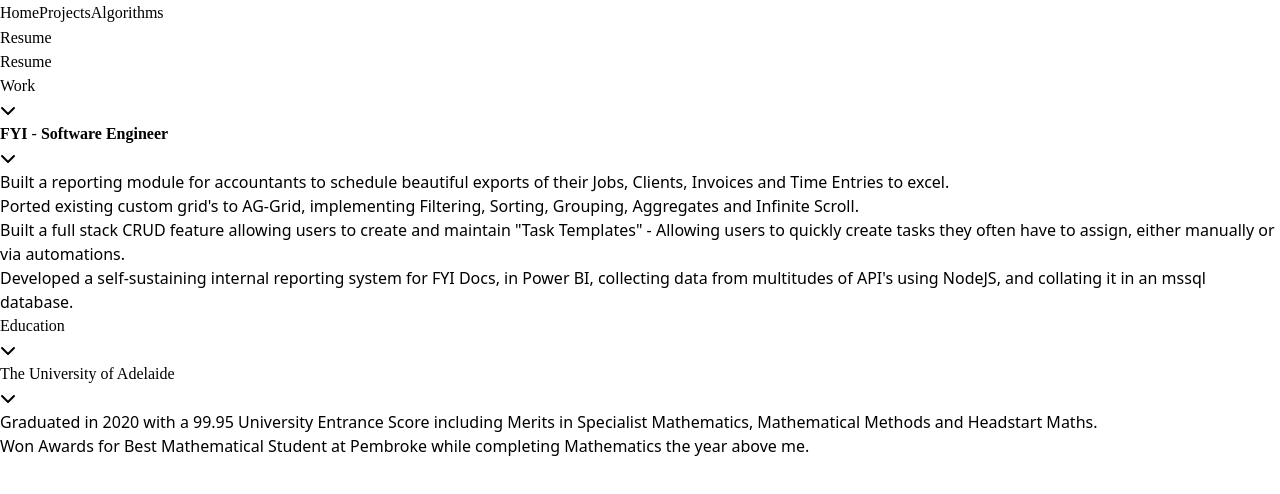
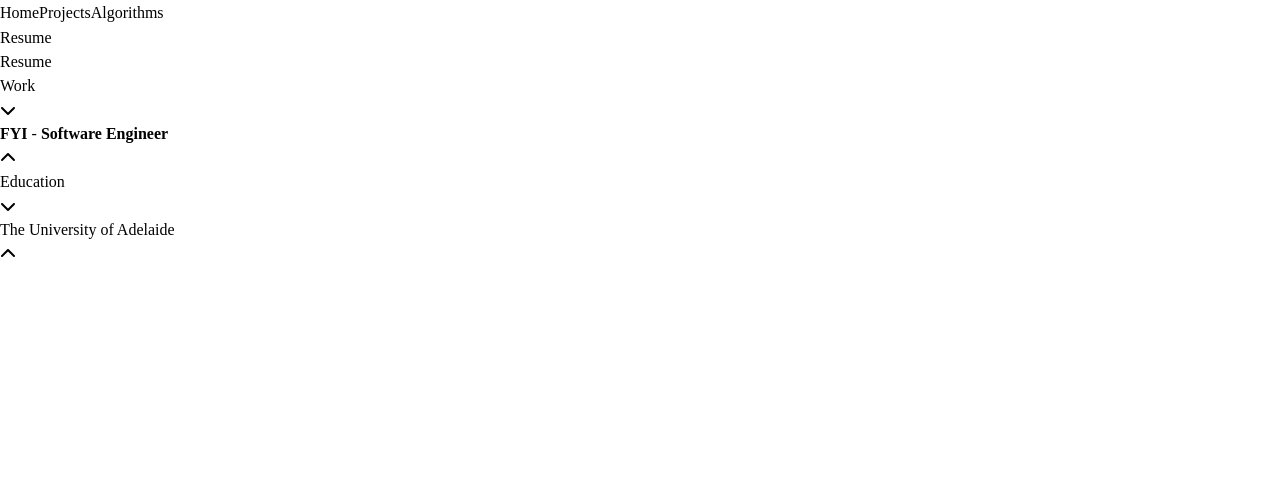
Before and after one commit to Davo176/portfolio, a React (Vite) app: page /resume in a window 1280 px wide. Shown: the top 494 px of the page. Built offline with nearby package versions, Linux system fonts and the light colour scheme.

Commit message:
add framer motion

```diff
--- a/package.json
+++ b/package.json
@@ -15,6 +15,7 @@
     "@fortawesome/react-fontawesome": "^0.2.0",
     "autoprefixer": "^10.4.15",
     "cal-sans": "^1.0.1",
+    "framer-motion": "^10.16.4",
     "postcss": "^8.4.29",
     "react": "^18.2.0",
     "react-dom": "^18.2.0",
--- a/src/resume/index.jsx
+++ b/src/resume/index.jsx
@@ -2,13 +2,15 @@
 import { FontAwesomeIcon } from '@fortawesome/react-fontawesome';
 import { faChevronUp,faChevronDown } from '@fortawesome/free-solid-svg-icons';
 
+import { motion, AnimatePresence } from "framer-motion";
 
-function CollapsableResumeSection({header,children}){
-  const [open,setOpen] = useState(true);
+
+function CollapsableResumeSection({defaultOpen=false,header,children}){
+  const [open,setOpen] = useState(defaultOpen);
 
   return (
     <div className="flex flex-col pb-2">
-      <div className="flex flex-row flex-grow gap-3 pb-2">
+      <div className="flex flex-row flex-grow justify-between gap-3 pb-2">
         <h2 className="text-slate-100 text-2xl calsans">
           {header}
         </h2>
@@ -20,9 +22,20 @@
           />
         </div>
       </div>
-      {
-        open && children
-      }
+      <AnimatePresence>
+
+        {open && (
+          <motion.div
+            initial={{height:0}}
+            animate={{height:'auto'}}
+            exit   ={{height:0}}
+            transition={{type:'just',stiffness:100,dampinig:0}}
+            className="overflow-hidden"
+          >
+            {children}
+          </motion.div>
+        )}
+      </AnimatePresence>
     </div>
   )
 }
@@ -36,8 +49,8 @@
           <h1 className="text-slate-100 text-6xl calsans pb-2">
             <span>Resume</span>
           </h1>
-          <CollapsableResumeSection header={<span className="text-4xl">Work</span>}>
-            <CollapsableResumeSection header={<span className="text-2xl"><strong>FYI</strong> - <strong>Software Engineer</strong></span>}>
+          <CollapsableResumeSection defaultOpen={true} header={<span className="text-4xl">Work</span>}>
+            <CollapsableResumeSection defaultOpen={false} header={<span className="text-2xl"><strong>FYI</strong> - <strong>Software Engineer</strong></span>}>
               <ul>
                 <li className="text-slate-100 text-sm">
                     Built a reporting module for accountants to schedule beautiful exports of their Jobs, Clients, Invoices and Time Entries to excel.
@@ -54,8 +67,8 @@
               </ul>
             </CollapsableResumeSection>
           </CollapsableResumeSection>
-          <CollapsableResumeSection header={<span className="text-4xl">Education</span>}>
-            <CollapsableResumeSection header={<span className="text-2xl">The University of Adelaide</span>}>
+          <CollapsableResumeSection defaultOpen={true} header={<span className="text-4xl">Education</span>}>
+            <CollapsableResumeSection defaultOpen={false} header={<span className="text-2xl">The University of Adelaide</span>}>
               <ul>
                 <li className="text-slate-100 text-sm">
                   Graduated in 2020 with a 99.95 University Entrance Score including Merits in Specialist Mathematics, Mathematical Methods and Headstart Maths.
```
Also changed, not shown: 1 other file (tests, documents, lock files or other folders).
